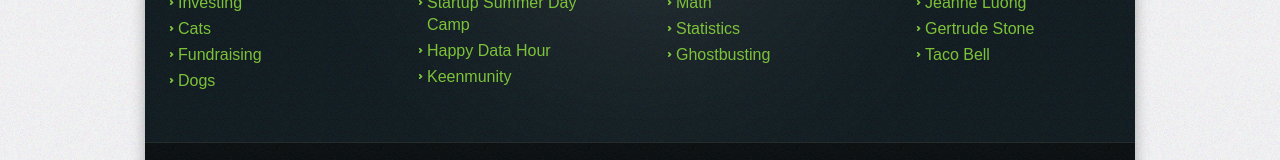
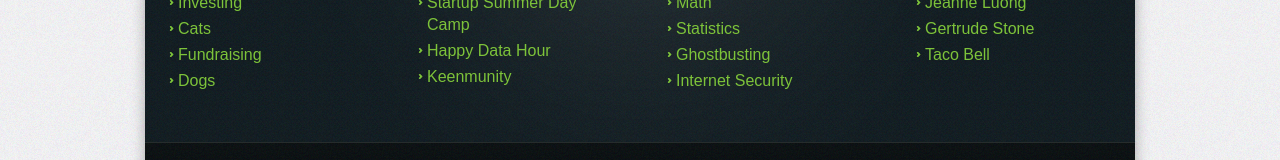
Before and after one commit to elof/enterprise_website, a plain HTML site: page index.html in a window 1280 px wide. Shown: the part 1025-1185 px from the top of the page. Drawn offline with Linux system fonts and the light colour scheme; files that its build step writes are made by us from their sources; a script that the page names is missing; files whose address does not match are found by name.

Commit message:
add security

```diff
--- a/index.html
+++ b/index.html
@@ -180,6 +180,7 @@
 								<li><a href="https://www.google.com/?gws_rd=ssl#q=4+x+101">Math</a></li>
 								<li><a href="http://taco.computer/stats">Statistics</a></li>
 								<li><a href="https://vine.co/v/MAOigK3MYJJ"></a>Ghostbusting</li>
+								<li><a href="https://istheinternetsecure.com"></a>Internet Security</li>
 							</ul>
 						</div>
 						<div class="col">
```
